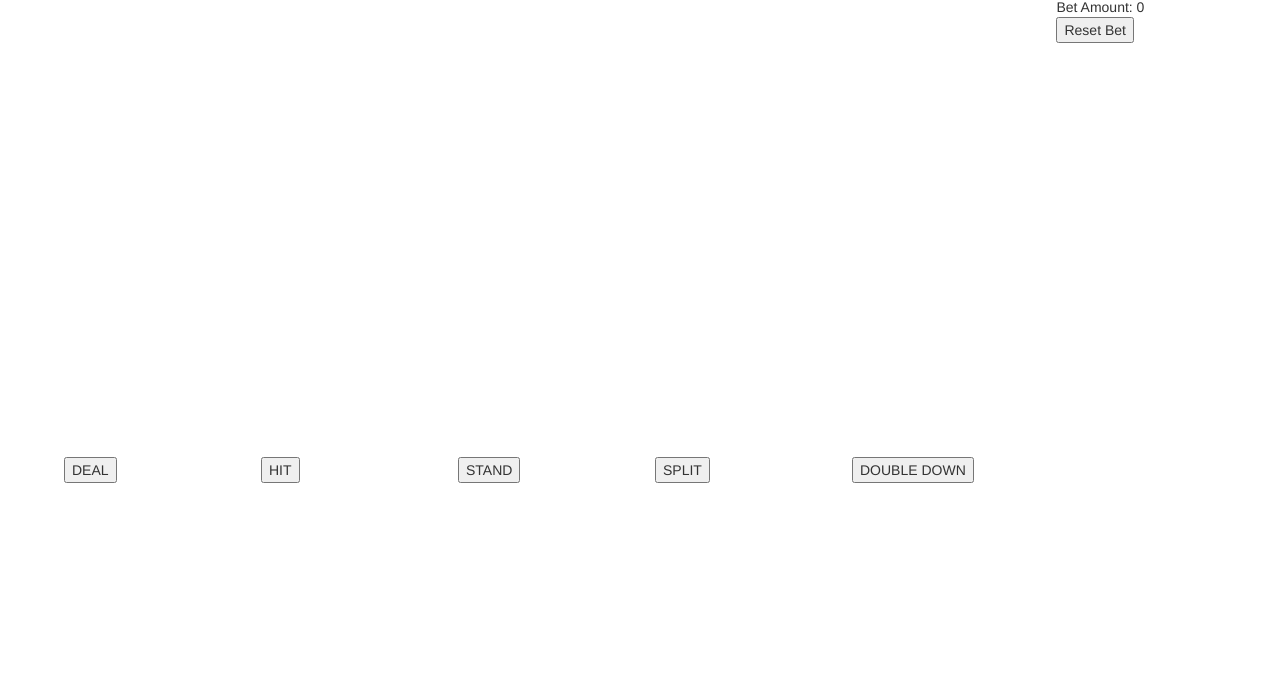
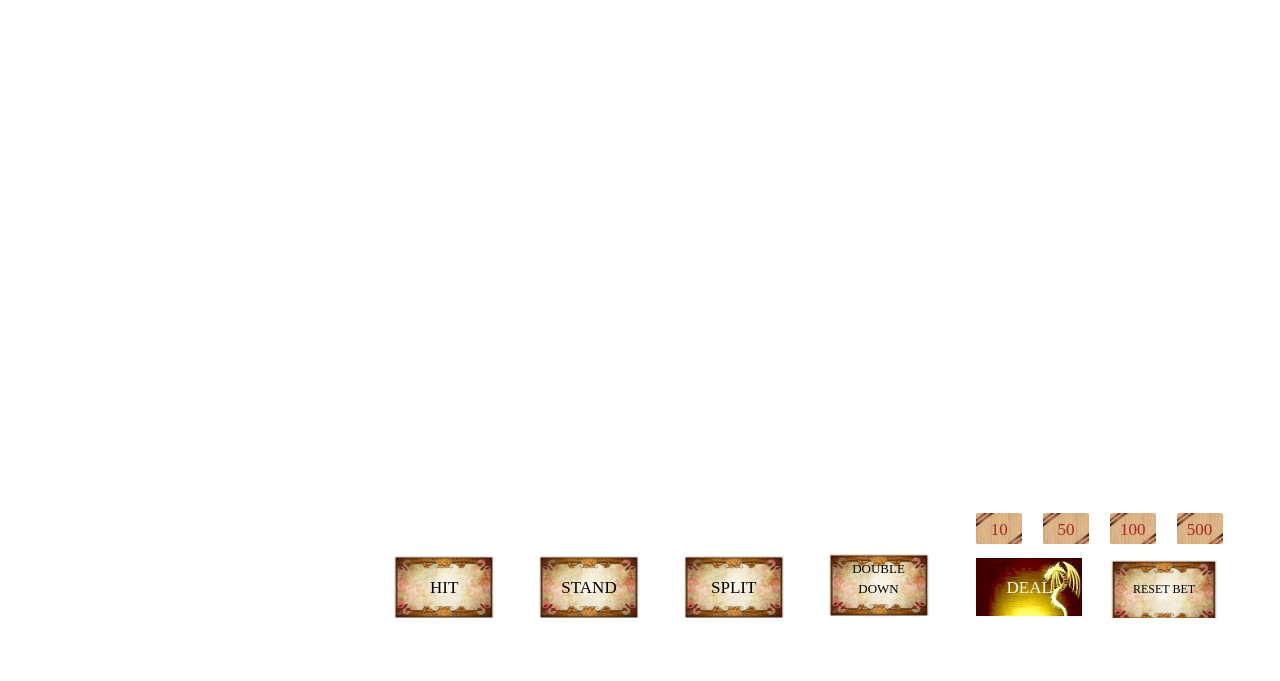
Before and after one commit to pdwkang/blackjack, a plain HTML site: page index.html in a window 1280 px wide. Shown: the part 119-800 px from the top of the page. Drawn offline with Linux system fonts and the light colour scheme; a web font is replaced by a local one.

Commit message:
layout finished

```diff
--- a/css/styles.css
+++ b/css/styles.css
@@ -10,6 +10,8 @@
 } */
 
 body{
+	font-family: "Bungee Inline";
+	font-size: 19px;
 	background-image: url("../images/background.jpg");
 	/* background-repeat: no-repeat; */
 }
@@ -81,8 +83,143 @@ img {
 
 .bet-wrapper{
 	position: absolute;
-	top: 50px;
-	right: 50px;
-	background-color: white;
+	bottom: 20px;
+	right: 20px;
+	/* background-color: white; */
 	padding: 20px;
 }
+.bet-wrapper div{
+	display: inline-block;
+}
+.frame{
+ 	background-image: url("../images/button.png");
+ 	background-repeat: no-repeat;
+ 	background-size: 100%;
+ 	border: none;
+ 	height: 62px;
+ 	line-height: 62px;
+ 	width: 100px;
+ 	text-align: center;
+ 	font-family: Frijole;
+ 	color: black;
+ 	font-size: 17px;
+ 	margin: 20px;
+}
+
+.deal{
+ 	background-image: url("../images/deal.jpeg");
+ 	background-repeat: no-repeat;
+ 	background-size: 100%;
+ 	border: 2px solid white;
+ 	height: 62px;
+ 	line-height: 55px;
+ 	width: 110px;
+ 	text-align: center;
+ 	font-family: Frijole;
+ 	font-size: 17px;
+ 	margin-left: 20px;
+ 	color: whitesmoke;
+}
+.deal:hover{
+	background-image: url("../images/dealHover.jpeg");
+	border: 2px solid grey;
+}
+.reset-bet.deal{
+	background-image: url("../images/button.png");
+	color: black;
+}
+.reset-bet.deal:hover{
+	background-image: url("../images/buttonHover.png");
+	color: blue;
+}
+
+button.doubleDown-button{
+	font-size: 13px;
+	line-height: 20px;
+	/* margin-top: 10px; */
+}
+
+.frame:hover{
+ 	background-image: url("../images/buttonHover.png");
+ 	color: blue;
+ 	border: 1px blue solid;
+}
+.doubleDown-button button{
+	margin-top: 10px;
+}
+.coin-frame{
+	background-image: url("../images/coin-frame.png");
+ 	background-repeat: no-repeat;
+ 	background-size: 100%;
+ 	border: none;
+ 	height: 35px;
+ 	line-height: 32px;
+ 	width: 50px;
+ 	text-align: center;
+ 	/* font-family: Frijole; */
+ 	color: black;
+ 	font-size: 17px;
+ 	margin: 5px;
+	margin: 10px -8px 10px 20px;
+ 	border: white 2px solid;
+ 	color: brown;
+ 	border-radius: 10%;
+}
+.coin-frame:hover{
+ 	background-image: url("../images/coinHover.jpeg");
+ 	color: white;
+}
+button.reset-bet{
+	font-size: 12px;
+}
+
+.margin-bot{
+	margin-top: -12px
+}
+
+.bet-square{
+	/* background-color: #c8e6c9; */
+	border-radius: 10%;
+	padding: 20px;
+	border: white 1px dashed;
+	font-family: "Bungee Inline";
+}
+
+.bet-text{
+	color: white;
+	font-size: 20px;
+	border: white solid 1px;
+	width: 150px;
+	padding: 0 5px;
+}
+#betAmount{
+	border: white solid 1px;
+	text-align: right;
+	color: white;
+	font-size: 20px;
+	width: 90px;
+	padding: 0 5px;
+}
+#myCoin{
+	border: white solid 1px;
+	text-align: right;
+	color: white;
+	font-size: 20px;
+	width: 90px;
+	padding: 0 5px;
+}
+.flip{
+	backface-visibility: hidden;
+	transform: rotateX(2160deg) rotateY(2160deg);
+	transition: all 2s;
+	transition-delay: 0
+}
+
+.deal-reset{
+	/* height: 50px; */
+	/* margin: auto; */
+}
+
+.no-margin-left{
+	margin-left: 0 !important;
+}
--- a/index.html
+++ b/index.html
@@ -7,9 +7,12 @@
 	<script type="text/javascript" src="js/jquery.min.js"></script>
 	<script type="text/javascript" src="js/scripts.js"></script>
 	<!-- <script type="text/javascript" src="js/canvas.js"></script> -->
+	<style>@import 'https://fonts.googleapis.com/css?family=Frijole';</style>
+	<style>@import 'https://fonts.googleapis.com/css?family=Bungee+Inline';</style>
 
 </head>
 <body>
+
 	<div class="header text-center">
 			<img src='images/header.png'>
 	</div>
@@ -20,7 +23,8 @@
 			<div class="the-table col-sm-12">
 				<div class="col-sm-12 dealer-hand-wrapper">
 					<div class="col-sm-1 dealer-total">
-						dealer total <span class="dealer-total-number"></span>
+						<br><br>DEALER<br><br>&nbsp &nbsp &nbsp
+						<span class="dealer-total-number"></span>
 					</div>
 					<div class="col-sm-11 dealer-cards">
 						<div class="col-sm-1 card card-1"></div>
@@ -34,12 +38,14 @@
 
 				<div class="col-sm-12 player-hand-wrapper">
 					<div class="col-sm-1 player-total">
-						player total <span class="player-total-number"></span>
+						<br><br>PLAYER<br><br>&nbsp &nbsp &nbsp<span class="player-total-number"></span>
 						<br><span class="player1-total-number"></span>
 						<br><span class="player2-total-number"></span>
 					</div>
 					<div class="col-sm-11 player-cards">
-						<div class="col-sm-1 card card-1"></div>
+						<div class="col-sm-1 card card-1">
+							<canvas class='dragon'></canvas>
+						</div>
 						<div class="col-sm-1 card card-2"></div>
 						<div class="col-sm-1 card card-3"></div>
 						<div class="col-sm-1 card card-4"></div>
@@ -47,40 +53,31 @@
 						<div class="col-sm-1 card card-6"></div>
 					</div>
 				</div>
-				<div class="row">
-					<div class="col-sm-2">
-						<button class="deal-button">DEAL</button>
-					</div>
-					<div class="col-sm-2">
-						<button class="hit-button">HIT</button>
-					</div>
-					<div class="col-sm-2">
-						<button class="stand-button">STAND</button>
-					</div>
-					<div class="col-sm-2">
-						<button class="split-button">SPLIT</button>
-					</div>
-					<div class="col-sm-2">
-						<button class="doubleDown-button">DOUBLE DOWN</button>
-					</div>
-<!-- 					<div class="col-sm-2">
-						<button class="shuffle-button">SHUFFLE</button>
-					</div> -->
-				</div>
+
 			</div>
 		</div>
 	</div>
 
 <div class='bet-wrapper'>
-	<div id="myCoin">Coins: 5000</div>
-	<button class="button10">10</button>
-	<button class="button50">50</button>
-	<button class="button100">100</button>
-	<button class="button500">500</button>
-	<div id="betAmount">Bet Amount: 0</div>
-	<button class="reset-bet">Reset Bet</button>
+	<button class="hit-button frame">HIT</button>
+	<button class="stand-button frame">STAND</button>
+	<button class="split-button frame">SPLIT</button>
+	<button class="doubleDown-button frame"><div class='margin-bot'>DOUBLE DOWN</div></button>
+	<div class='bet-square'>
+		<div class='bet-text'>MY COINS</div>
+		<div id="myCoin">1000</div><br>
+		<div class='bet-text'>BET AMOUNT</div>
+		<div id="betAmount">0</div><br>
+		<button class="button10 coin-frame no-margin-left">10</button>
+		<button class="button50 coin-frame">50</button>
+		<button class="button100 coin-frame">100</button>
+		<button class="button500 coin-frame">500</button><br>
+		<div class="deal-reset">
+			<button class="deal-button deal no-margin-left">DEAL</button>
+			<button class="reset-bet deal">RESET BET</button>
+		</div>
+	</div>
 </div>
-
-
+	<!-- <button class="change-level">change level</button> -->
 </body>
 </html>
--- a/js/scripts.js
+++ b/js/scripts.js
@@ -23,13 +23,15 @@ var hitCounter = 0;
 // 10: 2nd pair final total calc
 
 var placeBet = true;
-var myCoin = 5000;
+var myCoin = 1000;
 var myBet = 0; // later get input from user
 var didIWin = false;
 
 $(document).ready(function(){
 	$('.deal-button').click(function(){
 		if((!hitCounter)&&(myBet>0)){
+			$(this).removeClass('flip');
+			$(this).addClass('flip');
 			reset();
 			// theDeck[0]='1s'
 			// theDeck[1]='10h'
@@ -45,20 +47,22 @@ $(document).ready(function(){
 			calculateTotal(dealerHands, 'dealer');
 			hitCounter=1;
 			if(calculateTotal(playerHands, 'player')===21){
-				placeCard('dealer', 2, dealerHands[1]);
+			placeCard('dealer', 2, dealerHands[1]);
 			checkWin();
 			}
 		}
 	});
 
 	$('.hit-button').click(function(){
-		if(hitCounter===1){
+		$('.deal-button').removeClass('flip');
+		if((hitCounter===1)||(hitCounter===2)){
 			if(calculateTotal(playerHands,'player') < 21){
 				playerHands.push(theDeck.shift());
 				var lastCardIndex = playerHands.length-1;
 				var slotForNewCard = playerHands.length;
 				placeCard('player', slotForNewCard, playerHands[lastCardIndex]);
 				calculateTotal(playerHands, 'player');
+				hitCounter=2
 				if(calculateTotal(playerHands, 'player') >= 21){
 					placeCard('dealer', 2, dealerHands[1]);
 					checkWin();
@@ -152,16 +156,18 @@ $(document).ready(function(){
 	});
 
 	$('.doubleDown-button').click(function(){
-		myBet * 2;
-		displayMoney();
-		if(hitCounter===1){
+		console.log(hitCounter)
+		if(hitCounter!==2){
+			myBet = myBet * 2;
+			displayMoney();
+			if(hitCounter===1){
 			if(calculateTotal(playerHands,'player') < 21){
 				playerHands.push(theDeck.shift());
 				var lastCardIndex = playerHands.length-1;
 				var slotForNewCard = playerHands.length;
 				placeCard('player', slotForNewCard, playerHands[lastCardIndex]);
 				calculateTotal(playerHands, 'player');
-			}else{
+			}else {
 				checkWin()  //if this runs, hitcounter = 0
 			};
 			//stand-button code copied below
@@ -178,7 +184,7 @@ $(document).ready(function(){
 					}
 				}
 				hitCounter = 4
-			checkWin();
+			checkWin();}
 			}
 		}
 	});
@@ -212,8 +218,8 @@ $(document).ready(function(){
 });
 
 function displayMoney(){
-	$('#myCoin').html('Coins: ' + myCoin);
-	$('#betAmount').html('Bet Amount: ' + myBet);
+	$('#myCoin').html(myCoin);
+	$('#betAmount').html(myBet);
 }
 // var dealerTotal = 0;
 
@@ -326,7 +332,7 @@ function checkWin(){
 	}else{
 		if(playerTotal>dealerTotal){
 			myCoin += (myBet*2);
-			if(playerHands.length ===2){
+			if((playerHands.length ===2)&&(playerTotal===21)){
 			myCoin += myBet/2;
 			console.log('blackjack you won +' + myBet/2)
 			}
```
Also changed, not shown: images/button.png (added), images/buttonHover.png (added), images/coin-frame.png (added), images/coinHover.jpeg (added), images/deal.jpeg (added), images/dealHover.jpeg (added).
